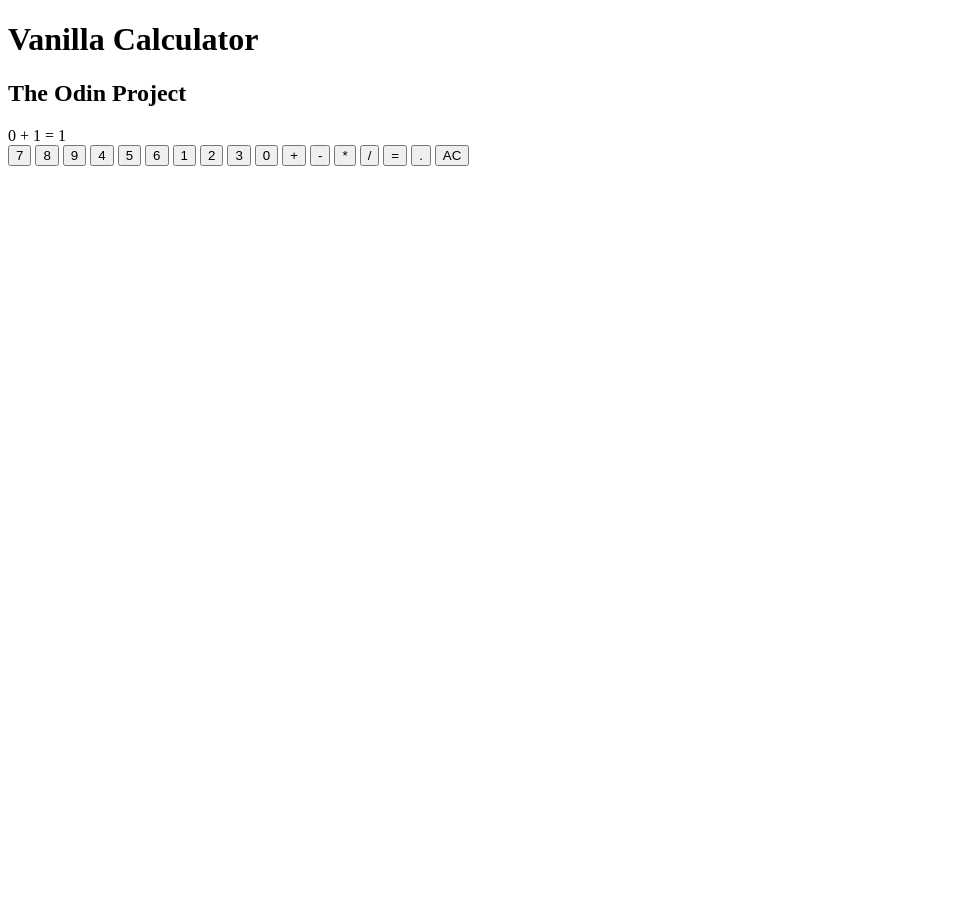
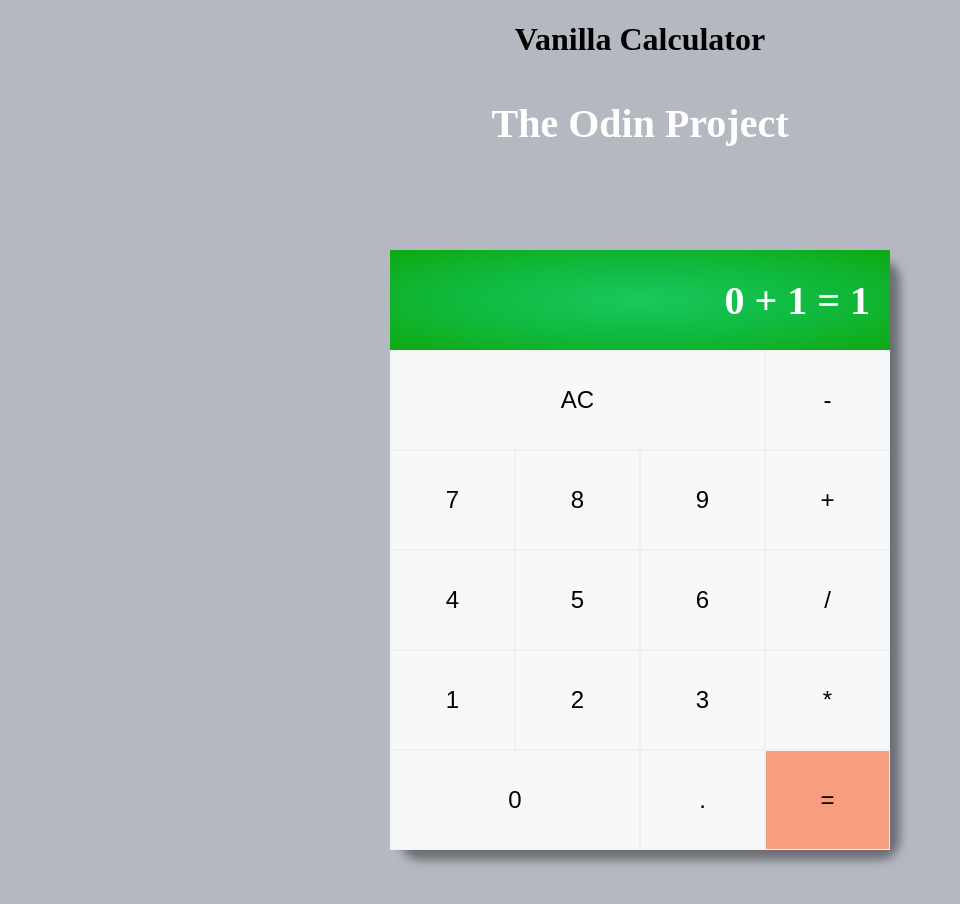
Before and after one commit to hagnerd/odin-vanilla-calc, a plain HTML site: page index.html in a window 1280 px wide. Shown: the whole page, without its empty margins (0-960 px from the left). Before the commit the page ends 800 px from the top, so only its background shows below. Drawn offline with Linux system fonts and the light colour scheme.

Commit message:
Build basic styles

```diff
--- a/index.html
+++ b/index.html
@@ -17,33 +17,33 @@
 
   <main>
 
-    <div id="app">
+    <div id="app" class="wrapper">
       <div id="calculator" class="calculator">
 
         <div id="display" class="display">
-          0 + 1 = 1
+          <h2 id="display-text">0 + 1 = 1</h2>
         </div>
 
-        <button class="button number-btn" id="num-btn-7">7</button>
-        <button class="button number-btn" id="num-btn-8">8</button>
-        <button class="button number-btn" id="num-btn-8">9</button>
-        <button class="button number-btn" id="num-btn-4">4</button>
-        <button class="button number-btn" id="num-btn-5">5</button>
-        <button class="button number-btn" id="num-btn-6">6</button>
-        <button class="button number-btn" id="num-btn-1">1</button>
-        <button class="button number-btn" id="num-btn-2">2</button>
-        <button class="button number-btn" id="num-btn-3">3</button>
-        <button class="button number-btn" id="num-btn-0">0</button>
+        <button class="button number-btn num-btn-7" id="num-btn-7">7</button>
+        <button class="button number-btn num-btn-8" id="num-btn-8">8</button>
+        <button class="button number-btn num-btn-9" id="num-btn-9">9</button>
+        <button class="button number-btn num-btn-4" id="num-btn-4">4</button>
+        <button class="button number-btn num-btn-5" id="num-btn-5">5</button>
+        <button class="button number-btn num-btn-6" id="num-btn-6">6</button>
+        <button class="button number-btn num-btn-1" id="num-btn-1">1</button>
+        <button class="button number-btn num-btn-2" id="num-btn-2">2</button>
+        <button class="button number-btn num-btn-3" id="num-btn-3">3</button>
+        <button class="button number-btn num-btn-0" id="num-btn-0">0</button>
 
-        <button class="button operator-btn" id="op-btn-plus">+</button>
-        <button class="button operator-btn" id="op-btn-minus">-</button>
-        <button class="button operator-btn" id="op-btn-multiply">*</button>
-        <button class="button operator-btn" id="op-btn-divide">/</button>
+        <button class="button operator-btn op-btn-plus" id="op-btn-plus">+</button>
+        <button class="button operator-btn op-btn-minus" id="op-btn-minus">-</button>
+        <button class="button operator-btn op-btn-multiply" id="op-btn-multiply">*</button>
+        <button class="button operator-btn op-btn-divide" id="op-btn-divide">/</button>
 
-        <button class="button operator-btn" id="op-btn-equal">=</button>
-        <button class="button operator-btn" id="op-btn-decimal">.</button>
+        <button class="button operator-btn op-btn-equal" id="op-btn-equal">=</button>
+        <button class="button operator-btn op-btn-decimal" id="op-btn-decimal">.</button>
 
-        <button class="button operator-btn" id="op-btn-clear">AC</button>
+        <button class="button operator-btn op-btn-clear" id="op-btn-clear">AC</button>
 
       </div>
     </div>
--- a/style.css
+++ b/style.css
@@ -0,0 +1,136 @@
+* {
+  box-sizing: border-box;
+}
+
+body,
+html {
+  margin: 0;
+  padding: 0;
+}
+
+body {
+  background-color: #b4b8c0;
+}
+
+header {
+  display: flex;
+  flex-direction: column;
+  height: 250px;
+  align-items: center;
+}
+
+h2 {
+  align-self: center;
+  color: white;
+  font-size: 2.5rem;
+  margin: 0;
+  padding: 20px;
+}
+
+.calculator {
+  box-shadow: 10px 10px 10px rgba(0, 0, 0, 0.4);
+  display: grid;
+  grid-template-rows: repeat(6, 1fr);
+  grid-template-columns: repeat(4, 1fr);
+  grid-template-areas:
+    'display display display display'
+    'clear clear clear minus'
+    'seven eight nine plus'
+    'four five six divide'
+    'one two three multiply'
+    'zero zero decimal equals';
+  height: 600px;
+  width: 500px;
+  margin-bottom: 150px;
+  background-color: #fcfcfc;
+  border-radius: 20px;
+}
+
+/* NUMBER BUTTONS Placement only */
+.num-btn-7 {
+  grid-area: seven;
+}
+.num-btn-8 {
+  grid-area: eight;
+}
+.num-btn-9 {
+  grid-area: nine;
+}
+.num-btn-4 {
+  grid-area: four;
+}
+.num-btn-5 {
+  grid-area: five;
+}
+.num-btn-6 {
+  grid-area: six;
+}
+.num-btn-1 {
+  grid-area: one;
+}
+.num-btn-2 {
+  grid-area: two;
+}
+.num-btn-3 {
+  grid-area: three;
+}
+.num-btn-0 {
+  grid-area: zero;
+}
+
+/* OPERATOR Buttons -- Placement only */
+.op-btn-minus {
+  grid-area: minus;
+}
+.op-btn-plus {
+  grid-area: plus;
+}
+.op-btn-divide {
+  grid-area: divide;
+}
+.op-btn-multiply {
+  grid-area: multiply;
+}
+.op-btn-decimal {
+  grid-area: decimal;
+}
+.op-btn-equal {
+  grid-area: equals;
+}
+.op-btn-clear {
+  grid-area: clear;
+}
+
+.display {
+  grid-area: display;
+  display: flex;
+  justify-content: flex-end;
+  align-items: center;
+  background: radial-gradient(#19c75d, #10ba3f, #0fa911);
+}
+
+.wrapper {
+  display: flex;
+  justify-content: center;
+  align-items: center;
+}
+
+.button {
+  background-color: #f7f8f9;
+  border: 1px solid #eff0f1;
+  cursor: pointer;
+  font-size: 1.5rem;
+  transition: all 150ms ease-in-out;
+}
+
+.button:hover {
+  background-color: #626979;
+}
+.button:focus {
+  outline: none;
+  border: 1px solid #19c75d;
+}
+
+.op-btn-equal {
+  background-color: #f89d80;
+}
```
